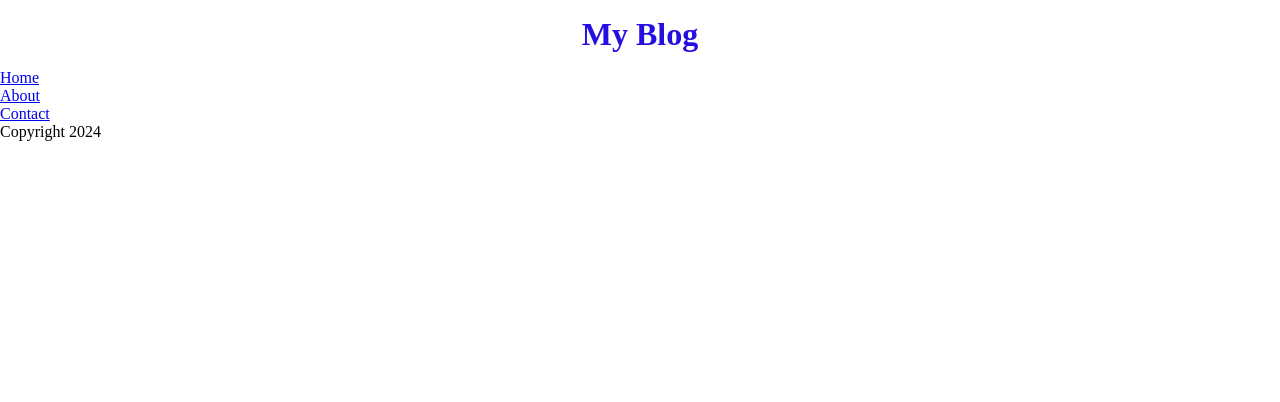
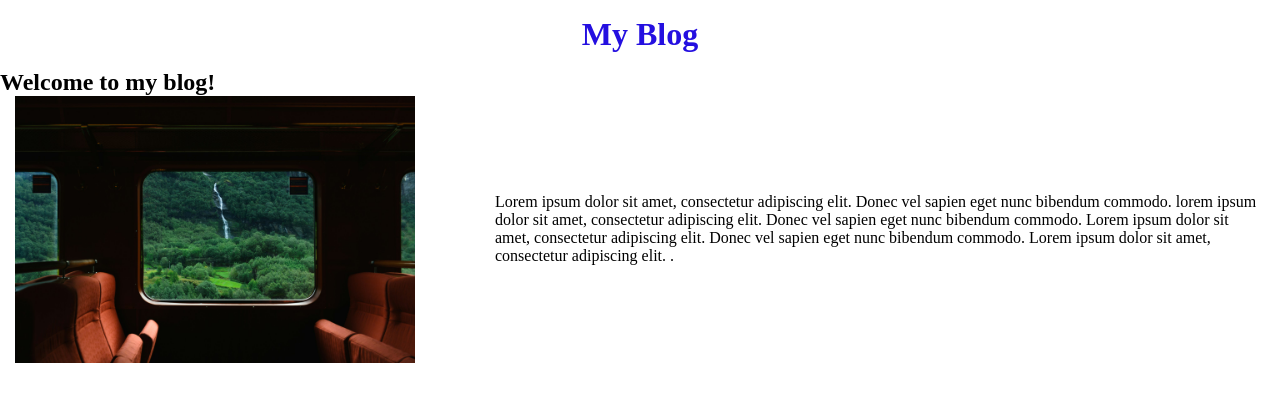
Before and after one commit to Liiroo26/kodehode-oppgaver, a plain HTML site: page index.html in a window 1280 px wide. Drawn offline with Linux system fonts and the light colour scheme.

Commit message:
feat: text modied

```diff
--- a/index.html
+++ b/index.html
@@ -8,15 +8,17 @@
   </head>
   <body>
     <h1>My Blog</h1>
-    <header>
-      <nav>
-        <ul>
-          <li><a href="#home">Home</a></li>
-          <li><a href="#about">About</a></li>
-          <li><a href="#contact">Contact</a></li>
-        </ul>
-      </nav>
+    <h2>Welcome to my blog!</h2>
+    <div class="wrapper">
+        <div class="trainview">
+            <img src="images\trainview.jpg" alt="" />
+            </div>
+        <div class="intro">
+            <p> Lorem ipsum dolor sit amet, consectetur adipiscing elit. Donec vel sapien eget nunc bibendum commodo. lorem ipsum dolor sit amet, consectetur adipiscing elit. Donec vel sapien eget nunc bibendum commodo. Lorem ipsum dolor sit amet, consectetur adipiscing elit. Donec vel sapien eget nunc bibendum commodo. Lorem ipsum dolor sit amet, consectetur adipiscing elit. .  </p>
+        </div>
+    </div>
+
     <footer>
-      <p>Copyright 2024</p>
+      <p></p>
   </body>
 </html>
```
